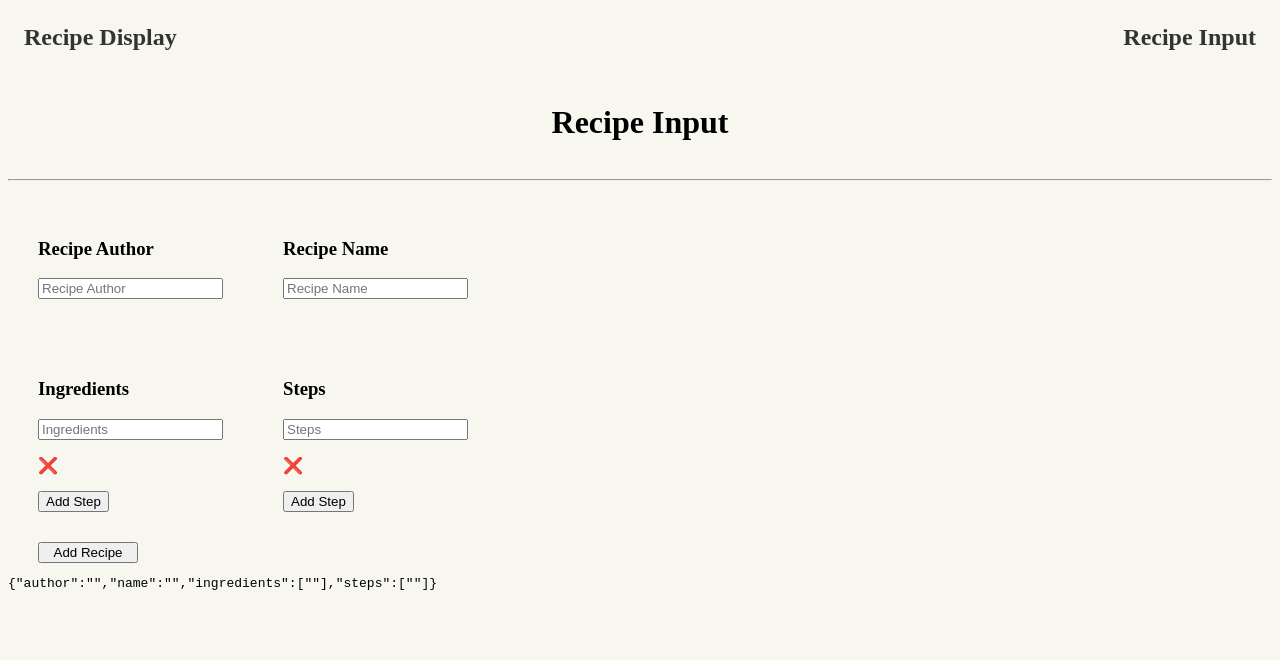
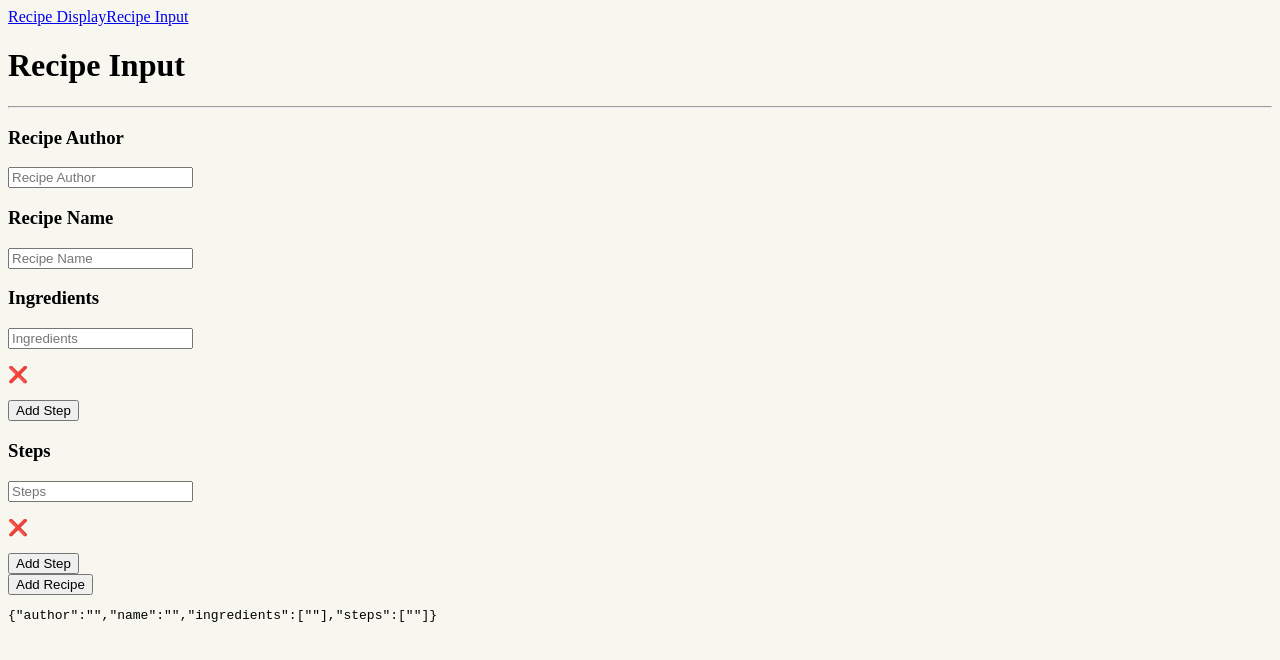
Before and after one commit to CalvinGaiennie/vite-recipes-v2, a React (Vite) app: page /recipeinput in a window 1280 px wide. Shown: the top 660 px of the page. Built offline with nearby package versions, Linux system fonts and the light colour scheme; no server answers.

Commit message:
removed all styling

```diff
--- a/src/Components/AppNav.jsx
+++ b/src/Components/AppNav.jsx
@@ -1,9 +1,8 @@
 import { Link } from "react-router-dom";
-import styles from "./AppNav.module.css";
 
 function AppNav() {
   return (
-    <nav className={styles.nav}>
+    <nav>
       <Link to="/">Recipe Display</Link>
       <Link to="/recipeinput">Recipe Input</Link>
     </nav>
--- a/src/Components/AppNav.module.css
+++ /dev/null
@@ -1,13 +0,0 @@
-nav {
-  display: flex;
-  justify-content: space-between;
-  align-items: center;
-  padding: 1rem;
-  font-weight: bold;
-  font-size: 1.5rem;
-}
-
-nav a {
-  text-decoration: none;
-  color: #333;
-}
--- a/src/Components/Body.jsx
+++ b/src/Components/Body.jsx
@@ -1,5 +1,3 @@
-import styles from "./Body.module.css";
-
 export function Body({ selectedRecipe, numOfServings }) {
   // Scale ingredients based on number of servings
   const scaledIngredients = selectedRecipe.ingredients.map((ingredient) => {
@@ -9,7 +7,7 @@ export function Body({ selectedRecipe, numOfServings }) {
 
   return (
     <div>
-      <div className={styles.container}>
+      <div>
         <div>
           <h2>Ingredients</h2>
           <p>
--- a/src/Components/Body.module.css
+++ /dev/null
@@ -1,4 +0,0 @@
-.container {
-  display: flex;
-  justify-content: space-between;
-}
--- a/src/Components/Header.jsx
+++ b/src/Components/Header.jsx
@@ -1,8 +1,8 @@
 export function Header({ pageTitle }) {
   return (
-    <div className="header margin">
+    <div>
       <div>
-        <h1 className="header-content"> {pageTitle}</h1>
+        <h1> {pageTitle}</h1>
         <hr></hr>
       </div>
     </div>
--- a/src/Components/Ingredients.jsx
+++ b/src/Components/Ingredients.jsx
@@ -14,7 +14,7 @@ export function Ingredients({ currentObject, updatedIngredientMap }) {
     updatedIngredientMap
   );
   return (
-    <div className="body-parts">
+    <div>
       <h2>Ingredients</h2>
       <p>
         {currentIngredients.map((ingredient) => (
--- a/src/Components/RecipeDisplay.jsx
+++ b/src/Components/RecipeDisplay.jsx
@@ -2,7 +2,6 @@ import { useState, useEffect } from "react";
 import { Header } from "./Header";
 import { Body } from "./Body";
 import RecipeSelector from "./RecipeSelector";
-import styles from "./RecipeDisplay.module.css";
 // Create a constant for the API URL
 const API_URL = import.meta.env.VITE_API_URL || "http://localhost:5001";
 
@@ -48,7 +47,7 @@ function RecipeDisplay() {
         recipes={recipes}
         pageTitle="Recipe Display"
       />
-      <div className={styles.display}>
+      <div>
         <RecipeSelector
           selectedRecipe={selectedRecipe}
           onSetSelectedRecipe={setSelectedRecipe}
@@ -58,7 +57,7 @@ function RecipeDisplay() {
         />
       </div>
       <hr />
-      <div className={styles.display}>
+      <div>
         {currentRecipe && (
           <Body selectedRecipe={currentRecipe} numOfServings={numOfServings} />
         )}
--- a/src/Components/RecipeDisplay.module.css
+++ /dev/null
@@ -1,3 +0,0 @@
-.display {
-  margin: 50px;
-}
--- a/src/Components/RecipeInput.jsx
+++ b/src/Components/RecipeInput.jsx
@@ -1,6 +1,5 @@
 import { useState } from "react";
 import { Header } from "./Header";
-import styles from "./RecipeInput.module.css";
 
 // Create a constant for the API URL
 const API_URL = import.meta.env.VITE_API_URL || "http://localhost:5001";
@@ -86,8 +85,8 @@ function RecipeInput() {
   return (
     <div>
       <Header pageTitle="Recipe Input" />
-      <form className={styles.form} onSubmit={handleSubmit}>
-        <div className={styles.flex}>
+      <form onSubmit={handleSubmit}>
+        <div >
           <div>
             <h3>Recipe Author</h3>
             <input
@@ -109,7 +108,7 @@ function RecipeInput() {
             />
           </div>
         </div>
-        <div className={styles.flex}>
+        <div >
           <div>
             <h3>Ingredients</h3>
             {formData.ingredients.map((ingredient, i) => (
--- a/src/Components/RecipeInput.module.css
+++ /dev/null
@@ -1,37 +0,0 @@
-.flex {
-  display: flex;
-}
-
-.flex > div {
-  margin: 30px;
-}
-
-.form {
-  display: flex;
-  flex-direction: column;
-}
-
-.form > button {
-  width: 100px;
-  margin-left: 30px;
-}
-
-/* .multiInput {
-  display: flex;
-  flex-direction: column;
-  align-items: center;
-} */
-
-.multiInput > Div > Input {
-  margin-bottom: 10px;
-}
-
-.label {
-  display: flex;
-  align-items: flex-end;
-}
-
-.label > Input {
-  height: 20px;
-  margin-left: 10px;
-}
--- a/src/Components/RecipeSelector.jsx
+++ b/src/Components/RecipeSelector.jsx
@@ -1,4 +1,3 @@
-import styles from "./RecipeSelector.module.css";
 function RecipeSelector({
   selectedRecipe,
   onSetSelectedRecipe,
@@ -8,7 +7,7 @@ function RecipeSelector({
 }) {
   //   const recipes = recipeNames;
   return (
-    <div className={styles.container}>
+    <div>
       <div>
         <h3>Recipe</h3>
         <select
--- a/src/Components/RecipeSelector.module.css
+++ /dev/null
@@ -1,8 +0,0 @@
-select {
-  width: 80px;
-}
-
-.container {
-  display: flex;
-  justify-content: space-between;
-}
```
